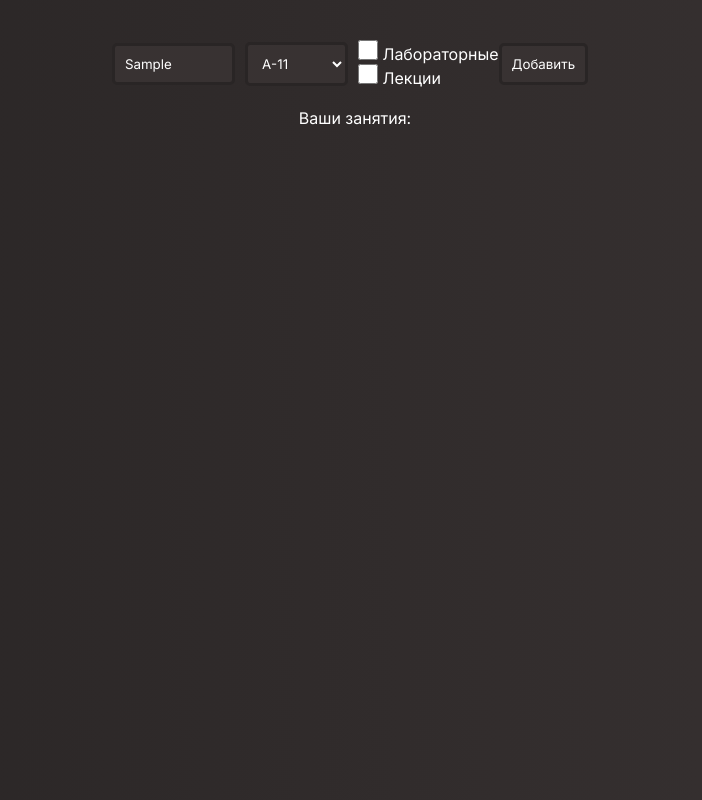
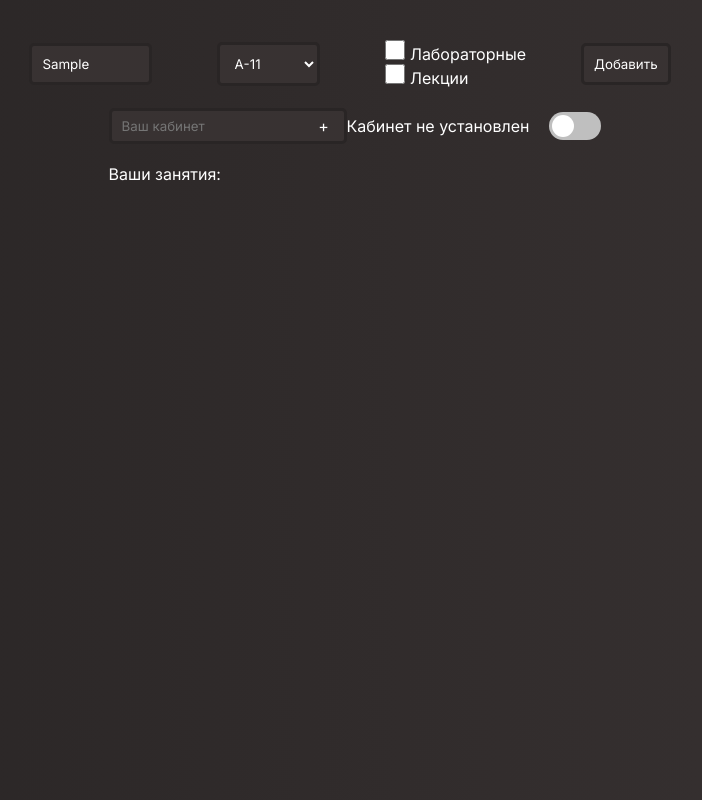
Before and after one commit to YaroslavYaroslavov/vgtk-parser_old, a plain HTML site: page index.html in a window 1280 px wide. Both pictures are taken after typing "Sample" into the empty fields and a click on the button "Добавить". Shown: the whole page, without its empty margins (285-987 px from the left). Drawn offline with Linux system fonts and the light colour scheme; no server answers.

Commit message:
added mycabinet

```diff
--- a/index.html
+++ b/index.html
@@ -29,6 +29,21 @@
 
     <footer>
       <div class="Classes">
+        <div class="switchScheduleModeContainer">
+          <div class="inputWrapper">
+            <input
+              type="text"
+              placeholder="Ваш кабинет"
+              class="myCabinetInput"
+            />
+            <div class="saveCabinet">+</div>
+          </div>
+          <div class="switchScheduleMode">
+            <p class="toggleTip">Ваше расписание</p>
+            <div class="switch-btn"></div>
+          </div>
+        </div>
+        <!-- <div class="switch-btn"></div> -->
         <p>Ваши занятия:</p>
         <div class="scheduleContainer"></div>
       </div>
--- a/script.js
+++ b/script.js
@@ -1,100 +1,44 @@
-// const proxyUrl = "https://cors-anywhere.herokuapp.com/";
-const proxyUrl = "";
+const proxyUrl = "https://cors-anywhere.herokuapp.com/";
+// const proxyUrl = "";
 const date = document.querySelector(".date");
 const selectElement = document.querySelector("select[name='lessons']");
 const lesson = document.querySelector("textarea");
 const classes = document.querySelector(".scheduleContainer");
 const labs_check = document.querySelector(".labs_check");
 const lecture_check = document.querySelector(".lectures_check");
+const switchButton = document.querySelector(".switch-btn");
+const switchText = document.querySelector(".toggleTip");
+const saveCabinetBtn = document.querySelector(".saveCabinet");
+const inputCabinet = document.querySelector(".myCabinetInput");
 
+// const switchState = false;
+
+const myCabinetLectures = [];
+
+let myCabinet = localStorage.getItem("myCabinet") || "";
+let scheduleMode = false;
 let SCHEDULE = [];
 let targetUrl = "https://www.vgtk.by/schedule/lessons/day-today.php";
 let isToday = true;
 
 const userTarification =
   JSON.parse(localStorage.getItem("userTarification")) || [];
+const isUserTooltipsOn = localStorage.getItem("isUserTooltipsOn") || true;
 
-console.log(userTarification);
-// const userTarification = [
-//   {
-//     groupName: "ВР-21",
-//     lesson: "Основы инф.безопасности",
-//     lecture: true,
-//     labs: true,
-//   },
-//   {
-//     groupName: "ЖБИ-11",
-//     lesson: "Информатика",
-//     lecture: false,
-//     labs: true,
-//   },
-//   {
-//     groupName: "ПКО-11",
-//     lesson: "Информатика",
-//     lecture: false,
-//     labs: true,
-//   },
-//   {
-//     groupName: "ПФЭ-16",
-//     lesson: "Информатика",
-//     lecture: false,
-//     labs: true,
-//   },
-//   {
-//     groupName: "ПСЭ-11",
-//     lesson: "Информатика",
-//     lecture: false,
-//     labs: true,
-//   },
-//   {
-//     groupName: "ПЭС-115",
-//     lesson: "Информатика",
-//     lecture: false,
-//     labs: true,
-//   },
-//   {
-//     // groupName: "ПЭС-25",
-//     lesson: "Математика",
-//     lecture: true,
-//     labs: false,
-//   },
-//   {
-//     groupName: "М-11",
-//     lesson: "Математика",
-//     lecture: true,
-//     labs: false,
-//   },
-//   {
-//     groupName: "ВС-31",
-//     lesson: "ТР ПО",
-//     lecture: false,
-//     labs: true,
-//   },
-//   {
-//     groupName: "ЭМ-32",
-//     lesson: "ПЦУ",
-//     lecture: false,
-//     labs: true,
-//   },
-//   {
-//     groupName: "ЭМ-42",
-//     lesson: "ПЦУ",
-//     lecture: false,
-//     labs: true,
-//   },
-//   {
-//     groupName: "ВР-21",
-//     lesson: "Осн.инф.безопас.",
-//     lecture: true,
-//     labs: true,
-//   },
-//   {
-//     groupName: "ВС-31",
-//     lesson: "ПУ ПЭВМ",
-//     lecture: false,
-//     labs: true,
-//   },
-// ];
+switchButton.addEventListener("click", () => {
+  switchButton.classList.toggle("switch-on");
+
+  scheduleMode = !scheduleMode;
+  filterschedule();
+});
+
+saveCabinetBtn.addEventListener("click", () => {
+  localStorage.setItem("myCabinet", inputCabinet.value);
+  myCabinet = inputCabinet.value;
+  getVGTK(proxyUrl + targetUrl);
+});
+
+const showTooltips = () => {};
 
 const lessonsTime = {
   1: "09.00 - 09.45",
@@ -197,7 +141,7 @@ allGroups.forEach((group) => {
   selectElement.appendChild(new Option(group, group));
 });
 
-function getGroups() {
+const getGroups = () => {
   userTarification.push({
     groupName: selectElement.value,
     lesson: lesson.value,
@@ -207,44 +151,18 @@ function getGroups() {
 
   localStorage.setItem("userTarification", JSON.stringify(userTarification));
   filterschedule();
-}
+};
 
-function filterschedule() {
-  const newSchedule = [];
-  classes.innerHTML = "";
-
-  userTarification.forEach((item) => {
-    const { groupName, lesson, labs, lecture } = item;
-
-    const scheduleItem = SCHEDULE.find(
-      (schedule) =>
-        schedule.groupName === groupName &&
-        schedule.lessons.some(
-          (l) =>
-            l.lessonName === lesson &&
-            ((labs && l.isLab) || (!l.isLab && lecture))
-        )
-    );
-
-    if (scheduleItem) {
-      newSchedule.push(
-        ...scheduleItem.lessons.filter((l) => l.lessonName === lesson)
-      );
-    }
-  });
-
+const drawSchedule = (newSchedule) => {
+  // console.log(newSchedule);
+  const renderSchedule = newSchedule.sort(
+    (a, b) => parseFloat(a.lessonNumber) - parseFloat(b.lessonNumber)
+  );
+  let prevLessonNumber = 0;
   const scheduleContainer = document.createElement("div");
 
-  newSchedule.sort(
-    (a, b) => parseFloat(a.lessonNumber) - parseFloat(b.lessonNumber)
-  );
-
-  let prevLessonNumber = 0;
-
-  newSchedule.forEach((lesson) => {
-    console.log(lesson.lessonNumber);
-
-    if (lesson.lessonNumber !== prevLessonNumber + 1) {
+  renderSchedule.forEach((lesson) => {
+    if (lesson.lessonNumber !== prevLessonNumber + 1 && scheduleMode) {
       const scheduleItem = document.createElement("div");
       const subjectElement = document.createElement("div");
       const lessonNumberElement = document.createElement("div");
@@ -297,7 +215,40 @@ function filterschedule() {
   });
 
   classes.appendChild(scheduleContainer);
-}
+};
+
+const filterschedule = () => {
+  switchText.innerHTML = scheduleMode
+    ? "Ваше расписание"
+    : myCabinet
+    ? "Расписание в Вашем кабинете " + myCabinet
+    : "Кабинет не установлен";
+
+  const newSchedule = [];
+  classes.innerHTML = "";
+  // console.log(SCHEDULE);
+  userTarification.forEach((item) => {
+    const { groupName, lesson, labs, lecture } = item;
+
+    const scheduleItem = SCHEDULE.find(
+      (schedule) =>
+        schedule.groupName === groupName &&
+        schedule.lessons.some(
+          (l) =>
+            l.lessonName === lesson &&
+            ((labs && l.isLab) || (!l.isLab && lecture))
+        )
+    );
+
+    if (scheduleItem) {
+      newSchedule.push(
+        ...scheduleItem.lessons.filter((l) => l.lessonName === lesson)
+      );
+    }
+  });
+
+  scheduleMode ? drawSchedule(newSchedule) : drawSchedule(myCabinetLectures);
+};
 
 function splitRowspan2TD(tableElement) {
   for (let i = 0; i < tableElement.rows.length; i++) {
@@ -322,10 +273,11 @@ function splitRowspan2TD(tableElement) {
 }
 
 function getVGTK(url) {
+  SCHEDULE = [];
+
   fetch(url)
     .then((response) => response.text())
     .then((data) => {
-      SCHEDULE = [];
       const tempElement = document.createElement("div");
       tempElement.innerHTML = data;
       const tableElement = tempElement.querySelector("table");
@@ -358,11 +310,20 @@ function getVGTK(url) {
                 })),
               };
               SCHEDULE.push(groupSchedule);
+              // console.log(groupSchedule);
+              groupSchedule.lessons.forEach((lesson) => {
+                if (lesson.cabinet?.split("/").includes(myCabinet)) {
+                  // console.log(lesson.cabinet.split("/"));/
+                  myCabinetLectures.push(lesson);
+                  // console.log(myCabinetLectures);
+                }
+              });
             }
           });
         }
       }
       filterschedule();
+      console.log(myCabinetLectures);
     })
     .catch((error) => console.error("Ошибка:", error));
 }
--- a/style.css
+++ b/style.css
@@ -22,6 +22,7 @@ main {
   display: flex;
   justify-content: center;
   align-items: center;
+  gap: 55px;
 }
 
 footer {
@@ -86,3 +87,100 @@ textarea {
   width: 20px;
   height: 20px;
 }
+
+.tooltip {
+}
+
+.switch-btn {
+  display: inline-block;
+  width: 52px; /* ширина */
+  height: 28px; /* высота */
+  border-radius: 19px; /* радиус скругления */
+  background: #bfbfbf; /* цвет фона */
+  z-index: 0;
+  margin: 0;
+  padding: 0;
+  border: none;
+  cursor: pointer;
+  position: relative;
+  transition-duration: 300ms; /* анимация */
+}
+.switch-btn::after {
+  content: "";
+  height: 22px; /* высота кнопки */
+  width: 22px; /* ширина кнопки */
+  border-radius: 17px;
+  background: #fff; /* цвет кнопки */
+  top: 3px; /* положение кнопки по вертикали относительно основы */
+  left: 3px; /* положение кнопки по горизонтали относительно основы */
+  transition-duration: 300ms; /* анимация */
+  position: absolute;
+  z-index: 1;
+}
+.switch-on {
+  background: #118c4e;
+}
+.switch-on::after {
+  left: 50%;
+}
+
+.switchScheduleModeContainer {
+  display: flex;
+  justify-content: space-between;
+  align-items: center;
+  padding-bottom: 20px;
+}
+
+.switchScheduleMode {
+  display: flex;
+  align-items: center;
+  gap: 20px;
+  /* justify-content: ; */
+  /* align-items: ; */
+  /* justify-content: space-between; */
+}
+
+.myCabinetInput {
+  padding: 10px;
+  margin-right: 10px;
+  border: none;
+  background: rgba(56, 50, 50, 1);
+  color: white;
+  margin: 0;
+  padding: 0;
+  height: 20px;
+}
+
+.inputWrapper {
+  height: 30px;
+  display: flex;
+  align-items: center;
+  justify-content: center;
+  border: solid;
+  border-color: rgba(41, 37, 37, 1);
+  border-radius: 5px;
+  background: rgba(56, 50, 50, 1);
+  outline-width: 0;
+  /* margin */
+  padding-right: 10px;
+  padding-left: 10px;
+}
+.myCabinetInput:focus {
+  outline-width: 0;
+}
+.saveCabinet {
+  /* margin: 0; */
+  /* padding: 0; */
+
+  background: rgba(56, 50, 50, 1);
+  /* border-left: 0; */
+  width: 20px;
+  height: 20px;
+  display: flex;
+  justify-content: center;
+  align-items: center;
+}
+.saveCabinet:hover {
+  background: white;
+  color: black;
+}
```
